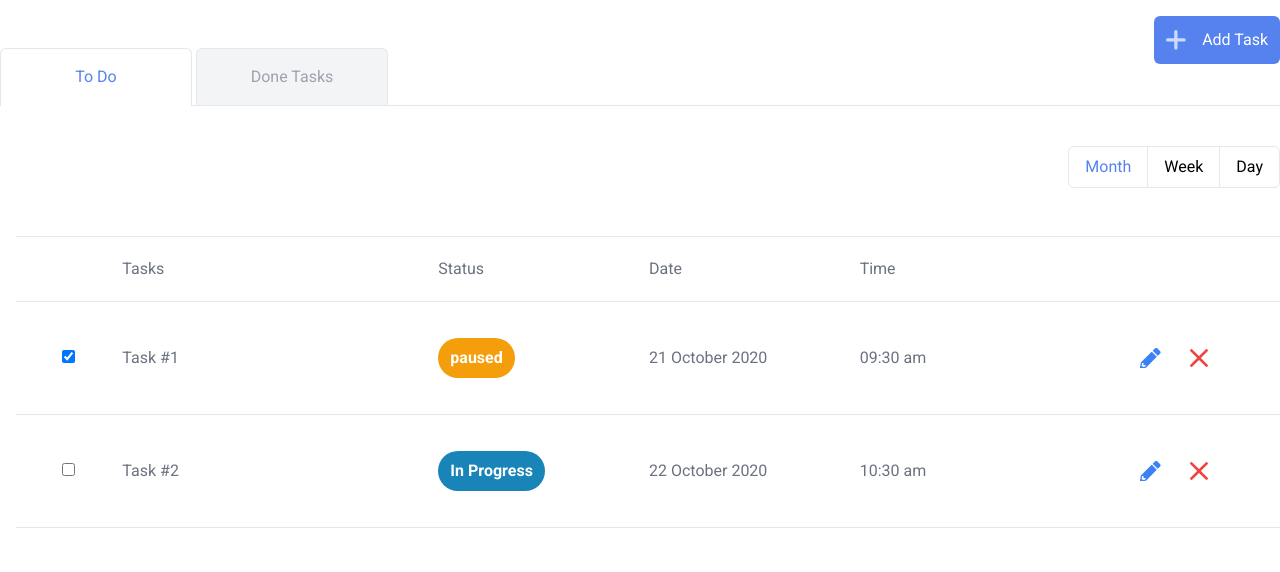
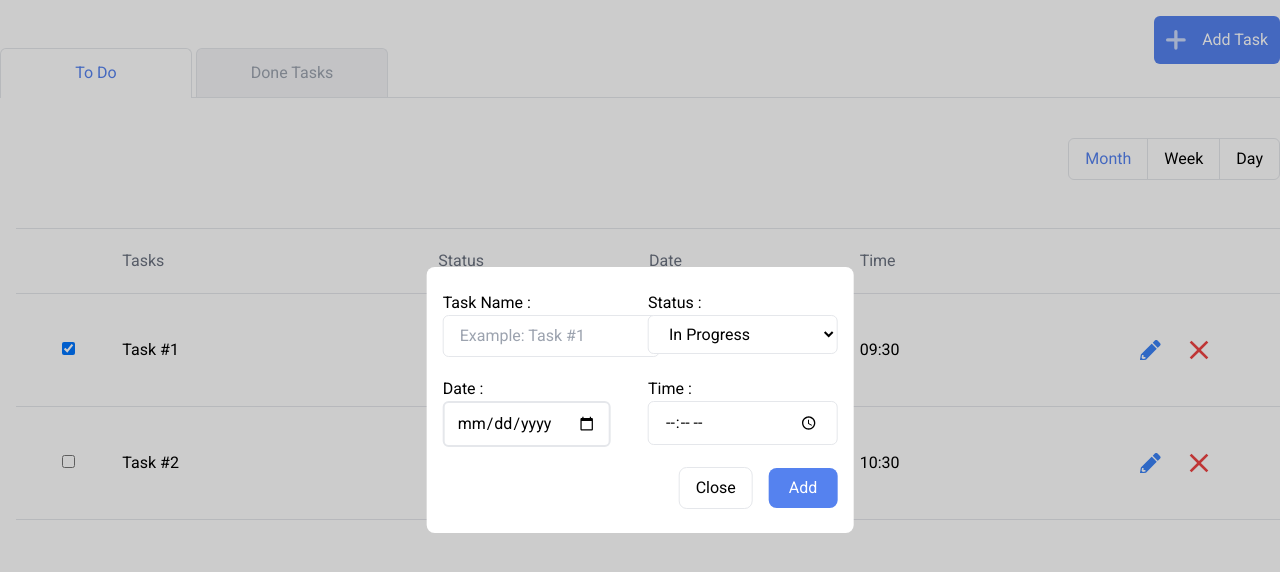
Before and after one commit to FahimAgahi/todolist, a React (Create React App) app: page / in a window 1280 px wide. Both pictures are taken after a click on the button "Add Task". Shown: the top 572 px of the page. Built offline with nearby package versions, Linux system fonts and the light colour scheme.

Commit message:
Adding task and Editing Task Functionality

```diff
--- a/package.json
+++ b/package.json
@@ -5,6 +5,7 @@
   "dependencies": {
     "@types/prop-types": "^15.7.4",
     "react": "^17.0.2",
+    "react-datepicker": "^4.3.0",
     "react-dom": "^17.0.2",
     "web-vitals": "^1.1.2"
   },
@@ -49,6 +50,7 @@
     "@types/jest": "^26.0.24",
     "@types/node": "^12.20.33",
     "@types/react": "^17.0.30",
+    "@types/react-datepicker": "^4.1.7",
     "@types/react-dom": "^17.0.9",
     "@typescript-eslint/eslint-plugin": "^4.33.0",
     "@typescript-eslint/parser": "^4.33.0",
--- a/src/App.tsx
+++ b/src/App.tsx
@@ -3,45 +3,106 @@ import Main from './layout/Main';
 import Button from './components/Button';
 import ButtonGroup from './components/ButtonGroup';
 import Table from './components/Table';
+import Modal from './components/Modal';
 
+export type Row = {
+  id: string;
+  tasks: string;
+  status: string;
+  date: string;
+  time: string;
+  checked: boolean;
+};
 const App: React.FC = () => {
   const [statusTab, setStatusTab] = useState<number>(0);
   const handleStatusTab = (val: number): number => {
     setStatusTab(val);
     return val;
   };
-
-  const [dayTab, setDayTab] = useState<number>(0);
-
-  const tabs = ['Month', 'Week', 'Day'];
-  type Row = {
-    id: string;
-    tasks: string;
-    status: string;
-    date: string;
-    time: string;
-    checked: boolean;
+  const handleData = (key: string, value: string): void => {
+    setData({ ...data, [key]: value });
   };
 
-  const rows: Row[] = [
+  const staticRows: Row[] = [
     {
       id: Date.now().toString(),
       tasks: 'Task #1',
       status: 'paused',
       date: '21 October 2020',
-      time: '09:30 am',
+      time: '09:30',
       checked: true,
     },
     {
       id: Date.now().toString(),
       tasks: 'Task #2',
       status: 'In Progress',
-      date: '22 October 2020',
-      time: '10:30 am',
+      date: '21 October 2020',
+      time: '10:30',
       checked: false,
     },
   ];
-  //const [todoList, setTodoList] = useState<Row[]>(rows);
+
+  const [isAddModalOpen, setModalOpen] = useState<boolean>(false);
+  const [isEditMode, setIsEditMode] = useState<boolean>(false);
+  const [data, setData] = useState<Row>({
+    id: '',
+    tasks: '',
+    status: '',
+    date: '',
+    time: '',
+    checked: false,
+  });
+  const handleModal = (val: boolean): void => {
+    if (val) {
+      setModalOpen(val);
+    } else {
+      setData({
+        id: '',
+        tasks: '',
+        status: '',
+        date: '',
+        time: '',
+        checked: false,
+      });
+      setIsEditMode(false);
+      setModalOpen(false);
+    }
+  };
+  const convertDate = (input: Row): string => {
+    const date = new Date(input.date);
+    const today = date.toLocaleDateString('en-GB', {
+      day: 'numeric',
+      month: 'long',
+      year: 'numeric',
+    });
+    return today;
+  };
+  // const exportDate = (){
+
+  // }
+  const [rows, setRows] = useState<Row[]>(staticRows);
+  const addNewRow = (): void => {
+    setRows([
+      ...rows,
+      {
+        id: Date.now().toString(),
+        tasks: data.tasks,
+        status: data.status,
+        date: convertDate(data),
+        time: data.time,
+        checked: false,
+      },
+    ]);
+    handleModal(false);
+  };
+
+  const onEditAction = (d: Row): void => {
+    setData(d);
+    setIsEditMode(true);
+    setModalOpen(true);
+  };
+  const [dayTab, setDayTab] = useState<number>(0);
+  const tabs = ['Month', 'Week', 'Day'];
 
   const columns = [
     {
@@ -69,7 +130,10 @@ const App: React.FC = () => {
     <Main>
       <div className="py-12 container mx-auto">
         <div className={'relative mb-10'}>
-          <Button className="absolute right-0 -top-8">
+          <Button
+            className="absolute right-0 -top-8"
+            onClick={(): void => handleModal(true)}
+          >
             <svg
               className="text-white text-opacity-70 mr-4"
               xmlns="http://www.w3.org/2000/svg"
@@ -84,7 +148,6 @@ const App: React.FC = () => {
             </svg>
             Add Task
           </Button>
-
           <div>
             <ul className="flex items-center text-center text-gray-400  border-b border-black  border-gray-400  w-full">
               <li
@@ -95,7 +158,7 @@ const App: React.FC = () => {
                 }`}
               >
                 <button
-                  className="w-full py-4"
+                  className="w-full py-3"
                   onClick={(): number => handleStatusTab(0)}
                 >
                   To Do
@@ -114,12 +177,11 @@ const App: React.FC = () => {
                 }`}
               >
                 <button
-                  className="w-full py-4"
+                  className="w-full py-3"
                   onClick={(): number => handleStatusTab(1)}
                 >
                   Done Tasks
                 </button>
-
                 {
                   statusTab === 1 && (
                     <div className="h-px bg-white w-full absolute left-0 w-full -bottom-px" />
@@ -135,16 +197,96 @@ const App: React.FC = () => {
             tabs={tabs}
             value={dayTab}
             setDayTab={setDayTab}
-            //onClick={(): number => handleDayTab(1)}
           ></ButtonGroup>
         </div>
         <div className="mt-4 ml-4 mt-12">
-          <Table rows={rows} columns={columns} withCheckBox withAction />
+          <Table
+            rows={rows}
+            columns={columns}
+            onEditAction={onEditAction}
+            withCheckBox
+            withAction
+          />
         </div>
+        {isAddModalOpen && (
+          <Modal
+            isAddModalOpen={isAddModalOpen}
+            handleModal={handleModal}
+            className=""
+          >
+            <div className="grid grid-cols-2 gap-4">
+              <div>
+                <label className="mb-1 block">
+                  Task Name :{' '}
+                  <input
+                    value={data?.tasks}
+                    onChange={(e): void => handleData('tasks', e.target.value)}
+                    className="border rounded-md py-2 px-4 outline-none border-black "
+                    placeholder={'Example: Task #1'}
+                  />
+                </label>
+              </div>
+              <div>
+                <label className="mb-1 block">
+                  Status :{' '}
+                  <select
+                    defaultValue={data?.status}
+                    onBlur={(e): void => handleData('status', e.target.value)}
+                    className="border w-full bg-white rounded-md py-2 px-4 outline-none border-black "
+                  >
+                    <option value={'In Progress'}>In Progress</option>
+                    <option value={'Paused'}>Paused</option>
+                  </select>{' '}
+                </label>
+              </div>
+              <div>
+                <label className="mb-1 block">
+                  Date :{' '}
+                  <div className="">
+                    <input
+                      className="border-2 rounded-md px-3 py-2 outline-none focus:border-gray-400 flex-grow"
+                      value={data?.date}
+                      onChange={(e): void => handleData('date', e.target.value)}
+                      type="date"
+                      form="DD-MM-YYYY"
+                    />
+                  </div>
+                </label>
+              </div>
+              <div>
+                <label className="mb-1 block">
+                  Time :
+                  <input
+                    value={data?.time}
+                    onChange={(e): void => handleData('time', e.target.value)}
+                    type={'time'}
+                    className="w-full border rounded-md py-2 px-4 outline-none border-blue"
+                    placeholder={'__:__'}
+                  />{' '}
+                </label>
+              </div>
+            </div>
+            <div className="flex mt-4 w-full items-center justify-end">
+              <button
+                onClick={(): void => handleModal(false)}
+                className="border border-black  rounded-lg py-2 px-4"
+              >
+                Close
+              </button>
+              <button
+                className="bg-primary disabled:bg-gray-500 rounded-lg py-2 px-5 text-white ml-4"
+                disabled={!data?.time || !data?.status || !data?.tasks}
+                // doesn't let the user to save the info unless all of the properties are filled.
+                onClick={addNewRow}
+              >
+                {isEditMode ? 'Edit' : 'Add'}
+              </button>
+            </div>
+          </Modal>
+        )}
       </div>
     </Main>
   );
 };
 
 export default App;
-// not changing between day tabs
--- a/src/components/Button.tsx
+++ b/src/components/Button.tsx
@@ -2,12 +2,14 @@ import React from 'react';
 
 type ButtonType = {
   className: string;
+  onClick: () => void;
 };
 
-const Button: React.FC<ButtonType> = ({ children, className }) => {
+const Button: React.FC<ButtonType> = ({ children, className, onClick }) => {
   return (
     <button
       className={` bg-primary text-white flex items-center py-3 px-3 rounded-md ${className}`}
+      onClick={onClick}
     >
       {children}
     </button>
--- a/src/components/ButtonGroup.tsx
+++ b/src/components/ButtonGroup.tsx
@@ -7,7 +7,7 @@ type ButtonGroupType = {
 };
 const ButtonGroup: React.FC<ButtonGroupType> = ({ tabs, value, setDayTab }) => {
   return (
-    <div className="border border-black  w-fit-content rounded-md ">
+    <div className="border border-black w-fit-content rounded-md ">
       <ul className="flex items-center">
         {tabs.map((item, i) => (
           <li
--- /dev/null
+++ b/src/components/Modal.tsx
@@ -0,0 +1,33 @@
+import React, { ReactNode } from 'react';
+
+type ModalType = {
+  isAddModalOpen: boolean;
+  children: Element | ReactNode;
+  className: string;
+  handleModal: (val: boolean) => void;
+};
+const Modal: React.FC<ModalType> = ({
+  isAddModalOpen,
+  children,
+  className,
+  handleModal,
+}) => {
+  return (
+    <>
+      <div
+        aria-hidden="true"
+        onClick={(): void => handleModal(false)}
+        className="w-full h-screen bg-black bg-opacity-20 flex items-center justify-center fixed top-0 right-0"
+      />
+
+      <div
+        className={`bg-white rounded-lg w-4/12 py-6 px-4 fixed top-1/2 left-1/2 transform -translate-x-1/2 -translate-y-1/2  ${className}`}
+      >
+        {isAddModalOpen}
+        {children}
+      </div>
+    </>
+  );
+};
+
+export default Modal;
--- a/src/components/Table.tsx
+++ b/src/components/Table.tsx
@@ -1,23 +1,20 @@
 import React from 'react';
 import propTypes from 'prop-types';
+import { Row } from '../App';
 
 type TableType = {
   withCheckBox: boolean;
   withAction: boolean;
   columns: { id: string; name: string; desktopWidth: string }[];
-  rows: {
-    checked: boolean;
-    tasks: string;
-    status: string;
-    date: string;
-    time: string;
-  }[];
+  rows: Row[];
+  onEditAction: (d: Row) => void;
 };
 const Table: React.FC<TableType> = ({
   withCheckBox,
   withAction,
   columns,
   rows,
+  onEditAction,
 }) => {
   return (
     <table className="border-t border-black w-full border-opacity-10">
@@ -46,7 +43,7 @@ const Table: React.FC<TableType> = ({
       {rows.map((row, i) => (
         <tr
           key={i}
-          className="w-full text-left text-gray-500 font-normal text-base border-b border-black"
+          className="w-full text-left text-black font-normal text-base border-b border-black"
         >
           {withCheckBox && (
             <td className="py-8 text-center">
@@ -69,7 +66,10 @@ const Table: React.FC<TableType> = ({
           {withAction && (
             <td className="py-8 font-medium text-gray-900 text-base ">
               <div className="flex items-center justify-center">
-                <button className="w-12 h-12 rounded-full flex items-center justify-center hover:bg-gray-100 ">
+                <button
+                  className="w-12 h-12 rounded-full flex items-center justify-center hover:bg-gray-100 "
+                  onClick={(): void => onEditAction(row)}
+                >
                   <svg
                     className="text-blue-500"
                     xmlns="http://www.w3.org/2000/svg"
```
Also changed, not shown: 1 other file (tests, documents, lock files or other folders).
